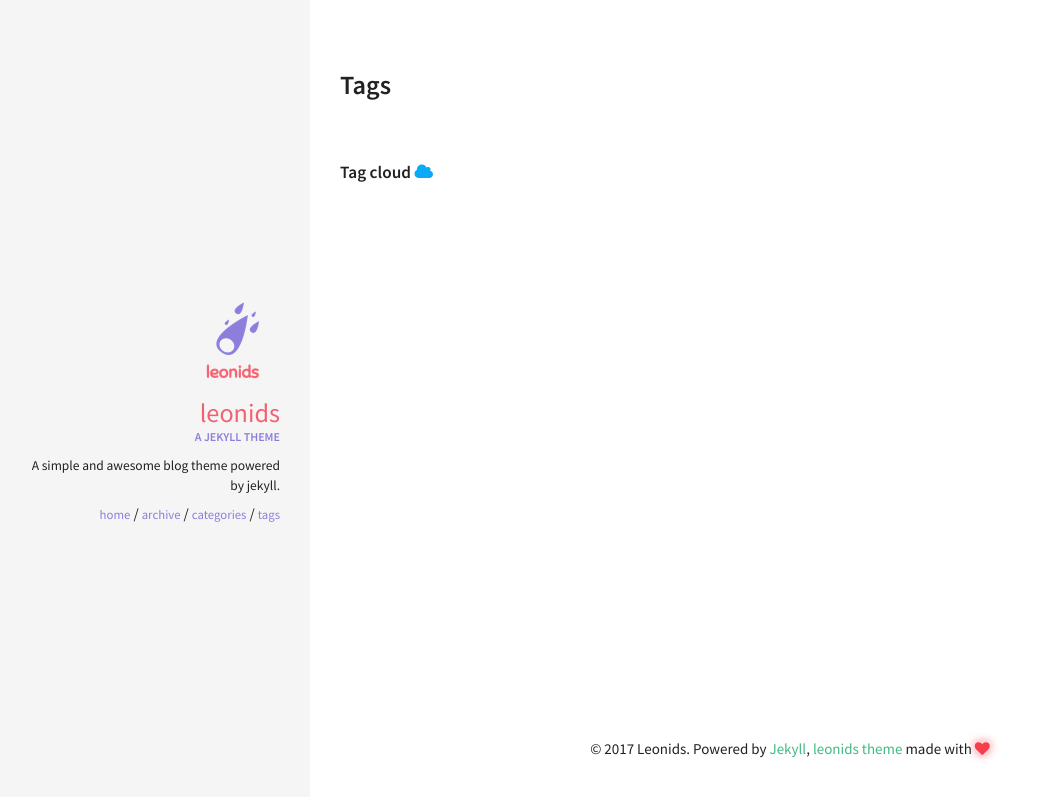
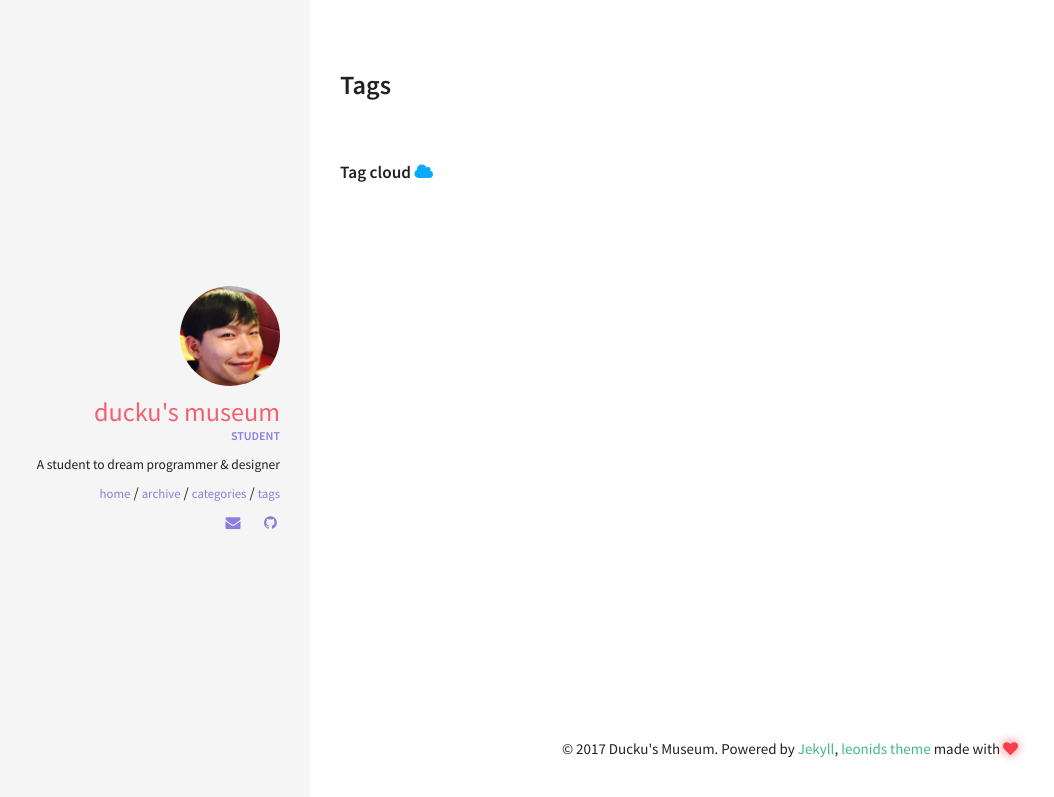
Before and after one commit to Duckuism/Youduk.github.io, a Jekyll site: the page built from tags.html, in a window 1280 px wide. Shown: the top 797 px of the page, without its empty margins (10-1064 px from the left). Built offline with Jekyll 4.4.1, drawn with Linux system fonts in a browser that asks for light colours.

Commit message:
edited profile

```diff
--- a/_config.yml
+++ b/_config.yml
@@ -3,9 +3,9 @@
 # Site wide configuration
 ####################################
 #
-title: Leonids
-email:
-description: A simple and awesome blog theme powered by jekyll.
+title: Ducku's Museum
+email: rnejrl123456@gmail.com
+description: A student to dream programmer & designer
 url: # the base hostname & protocol for your site
 
 
@@ -33,11 +33,11 @@ kramdown:
 ####################################
 #
 owner:
-  name: Leonids
-  avatar: leonids-logo.png
-  job: "A jekyll theme"
-  bio: "A simple and awesome blog theme powered by jekyll."
-  email:
+  name: Ducku's Museum
+  avatar: Youduk.jpeg
+  job: "Student"
+  bio: "A student to dream programmer & designer"
+  email: rnejrl123456@gmail.com
   disqus-shortname:
   twitter: #username
   facebook: #username
@@ -48,7 +48,7 @@ owner:
     ad-client:
     ad-slot:
   bing-verify:
-  github: #username
+  github: Youduk
   gitlab: #username
   stackoverflow: #123456/username   from a "http://stackoverflow.com/users/123456/username" link
   linkedin: #username
```
Also changed, not shown: img/Youduk.jpeg (added), img/avatar.jpg (deleted), 3 other files.
